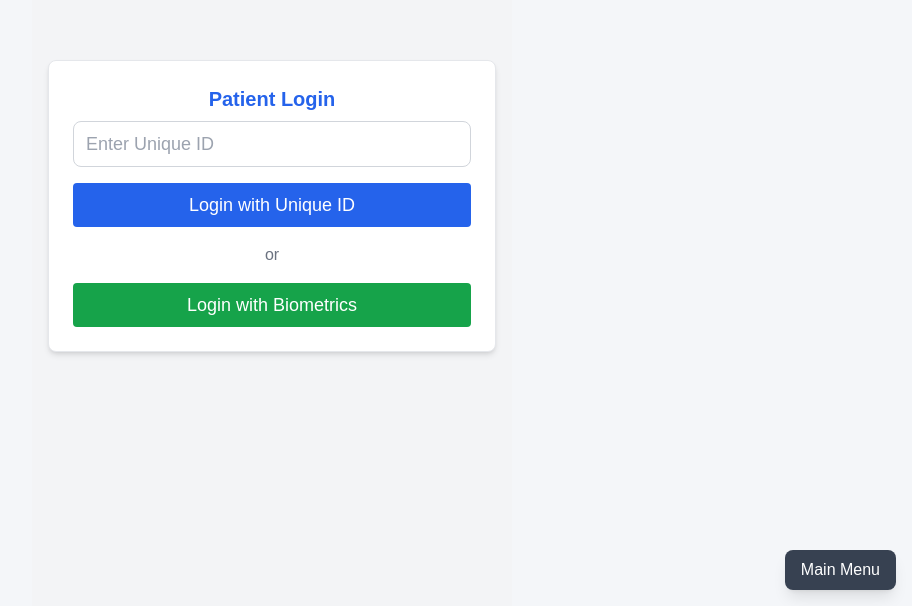
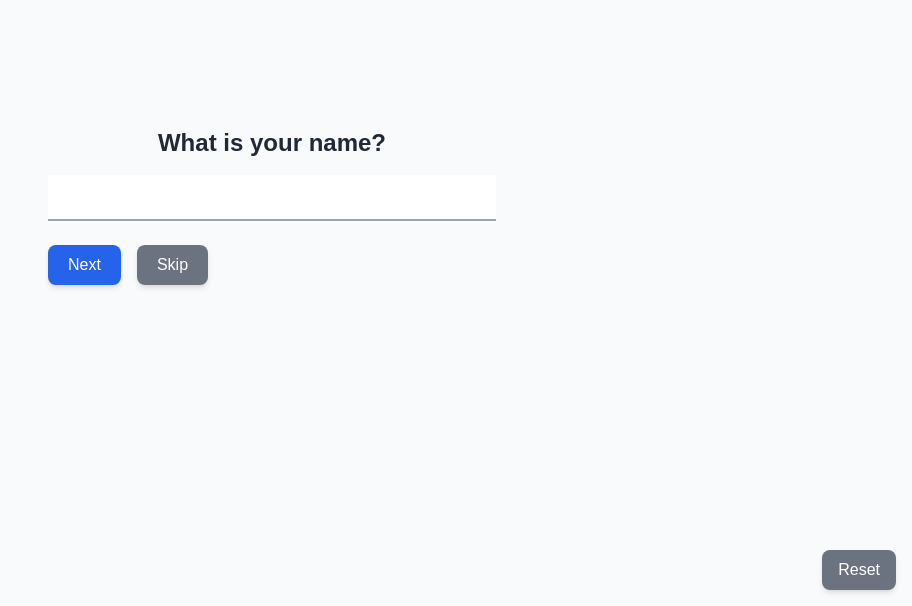
Before and after one commit to hardik-vasudev/Bharat-Telemed-patient, a React (Vite) app in the folder patient-frontend/: page /patientlogin in a window 1280 px wide. Shown: the part 194-800 px from the top of the page, without its empty margins (368-1280 px from the left). Built offline with nearby package versions, Linux system fonts and the light colour scheme.

Commit message:
Updated patient backend with new features

```diff
--- a/patient-frontend/src/pages/PatientLogin.jsx
+++ b/patient-frontend/src/pages/PatientLogin.jsx
@@ -1,62 +1,167 @@
-import { useState } from "react";
-import { Button } from "../components/ui/button";
-import { Input } from "../components/ui/input";
-import { Card, CardContent, CardHeader, CardTitle } from "../components/ui/card";
+import React, { useState, useEffect } from "react";
 import { useNavigate } from "react-router-dom";
+import axios from "axios";
 
-export default function PatientLogin() {
-  const [uniqueId, setUniqueId] = useState("");
+const commonDiseases = [
+  "Fever",
+  "Cough & Cold",
+  "Headache",
+  "Stomach Pain",
+  "Dental Issues",
+  "Other",
+];
+
+const StepsPage = () => {
   const navigate = useNavigate();
+  const [step, setStep] = useState(0);
+  const [userData, setUserData] = useState({
+    name: "",
+    age: "",
+    reason: "",
+    customReason: "",
+  });
+  const [patientId, setPatientId] = useState(null);
 
-  const handleLogin = () => {
-    if (uniqueId.trim() !== "") {
-      navigate("/dashboard"); // Redirect to patient dashboard after login
+  const questions = [
+    { key: "name", text: "What is your name?", type: "text", voicePrompt: "Please enter your name" },
+    { key: "age", text: "How old are you?", type: "number", voicePrompt: "Please enter your age" },
+    { key: "reason", text: "Select your concern", type: "dropdown", voicePrompt: "Please tell your concern" },
+  ];
+
+  useEffect(() => {
+    const synth = window.speechSynthesis;
+
+    const speakPrompt = () => {
+      const voices = synth.getVoices();
+      const selectedVoice = voices.find(
+        (voice) => voice.name.includes("Google") && voice.lang.includes("en")
+      );
+
+      const utter = new SpeechSynthesisUtterance(questions[step].voicePrompt);
+      if (selectedVoice) utter.voice = selectedVoice;
+      utter.rate = 0.9;
+      synth.cancel();
+      synth.speak(utter);
+    };
+
+    if (synth.onvoiceschanged !== undefined) {
+      synth.onvoiceschanged = speakPrompt;
+    } else {
+      speakPrompt();
+    }
+  }, [step]);
+
+  const handleNext = async () => {
+    if (step < questions.length - 1) {
+      setStep(step + 1);
+    } else {
+      try {
+        const payload = { ...userData, age: Number(userData.age) };
+        const response = await axios.post(
+          "https://bharat-telemed-patient-1.onrender.com/patients/",
+          payload
+        );
+        setPatientId(response.data.id);
+      } catch (error) {
+        console.error("Error saving patient data", error);
+        const errorMessage = error.response?.data?.detail || "Failed to save data.";
+        alert(`Error: ${errorMessage}`);
+      }
     }
   };
 
-  const handleBiometricLogin = () => {
-    alert("Biometric authentication coming soon!");
-  };
-
-  const goToMainMenu = () => {
-    navigate("/menu"); // Redirect to Main Menu Page
+  const handleReset = () => {
+    setStep(0);
+    setUserData({
+      name: "",
+      age: "",
+      reason: "",
+      customReason: "",
+    });
+    setPatientId(null);
   };
 
   return (
-    <div className="flex min-h-screen items-center justify-center bg-gray-100 p-4">
-      <Card className="w-full max-w-md shadow-lg rounded-2xl p-6 bg-white">
-        <CardHeader>
-          <CardTitle className="text-center text-2xl font-semibold text-blue-600">
-            Patient Login
-          </CardTitle>
-        </CardHeader>
-        <CardContent>
-          <div className="space-y-4">
-            <Input
-              type="text"
-              placeholder="Enter Unique ID"
-              value={uniqueId}
-              onChange={(e) => setUniqueId(e.target.value)}
-              className="w-full border-gray-300 rounded-lg p-2 text-lg"
+    <div className="w-screen h-screen flex flex-col items-center justify-center bg-gray-50 p-6">
+      {patientId ? (
+        <div className="text-center">
+          <h2 className="text-2xl font-semibold text-gray-800 mb-4">Patient ID: {patientId}</h2>
+          <button
+            onClick={() => navigate("/menu")}
+            className="bg-blue-600 text-white px-5 py-2 rounded-lg shadow-md hover:bg-blue-700 transition-all"
+          >
+            Go to Main Menu
+          </button>
+        </div>
+      ) : (
+        <div className="w-full max-w-md text-center">
+          <h2 className="text-2xl font-semibold text-gray-800 mb-4">
+            {questions[step].text}
+          </h2>
+          {questions[step].type !== "dropdown" ? (
+            <input
+              type={questions[step].type}
+              value={userData[questions[step].key]}
+              onChange={(e) =>
+                setUserData({ ...userData, [questions[step].key]: e.target.value })
+              }
+              className="w-full border-b-2 border-gray-400 focus:outline-none focus:border-blue-500 text-lg py-2 text-center"
             />
-            <Button className="w-full bg-blue-600 hover:bg-blue-700 text-white text-lg py-2" onClick={handleLogin}>
-              Login with Unique ID
-            </Button>
-            <div className="text-center text-gray-500">or</div>
-            <Button className="w-full bg-green-600 hover:bg-green-700 text-white text-lg py-2" onClick={handleBiometricLogin}>
-              Login with Biometrics
-            </Button>
+          ) : (
+            <>
+              <select
+                value={userData.reason}
+                onChange={(e) =>
+                  setUserData({
+                    ...userData,
+                    reason: e.target.value,
+                    customReason: "",
+                  })
+                }
+                className="w-full border-b-2 border-gray-400 focus:outline-none focus:border-blue-500 text-lg py-2 text-center"
+              >
+                <option value="">Select an option</option>
+                {commonDiseases.map((disease, index) => (
+                  <option key={index} value={disease}>{disease}</option>
+                ))}
+              </select>
+              {userData.reason === "Other" && (
+                <input
+                  type="text"
+                  placeholder="Enter your condition"
+                  value={userData.customReason}
+                  onChange={(e) =>
+                    setUserData({ ...userData, customReason: e.target.value })
+                  }
+                  className="w-full border-b-2 border-gray-400 mt-3 focus:outline-none focus:border-blue-500 text-lg py-2 text-center"
+                />
+              )}
+            </>
+          )}
+          <div className="flex gap-4 mt-6">
+            <button
+              onClick={handleNext}
+              className="bg-blue-600 text-white px-5 py-2 rounded-lg shadow-md hover:bg-blue-700 transition-all"
+            >
+              Next
+            </button>
+            <button
+              onClick={() => navigate("/menu")}
+              className="bg-gray-500 text-white px-5 py-2 rounded-lg shadow-md hover:bg-gray-600 transition-all"
+            >
+              Skip
+            </button>
           </div>
-        </CardContent>
-      </Card>
-
-      {/* Main Menu Button (Bottom Right Corner) */}
-      <button
-        onClick={goToMainMenu}
-        className="fixed bottom-4 right-4 bg-gray-700 hover:bg-gray-800 text-white px-4 py-2 rounded-lg shadow-lg"
-      >
-        Main Menu
-      </button>
+          <button
+            onClick={handleReset}
+            className="absolute bottom-4 right-4 bg-gray-500 text-white px-4 py-2 rounded-lg shadow-md hover:bg-gray-600 transition-all"
+          >
+            Reset
+          </button>
+        </div>
+      )}
     </div>
   );
-}
+};
+
+export default StepsPage;
```
